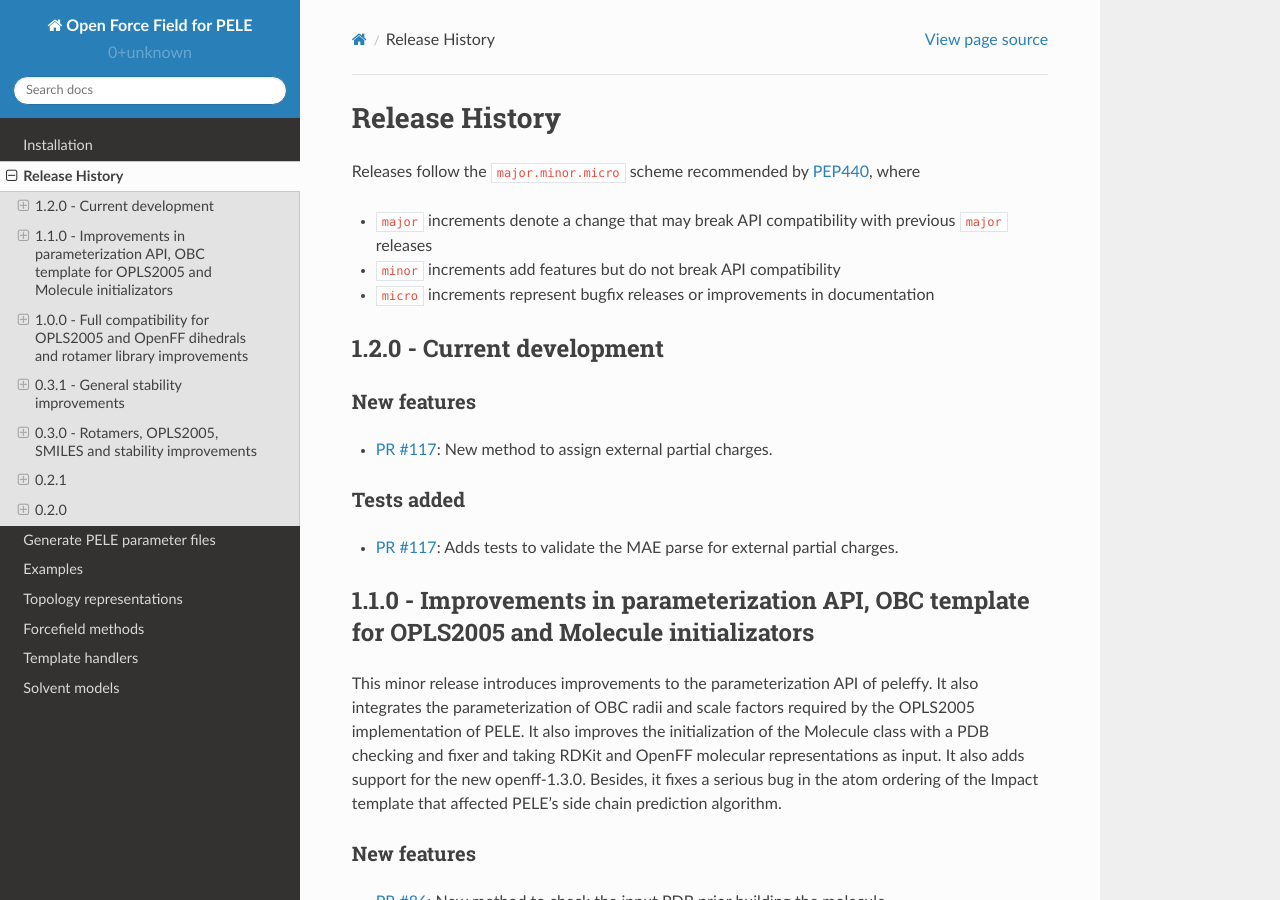
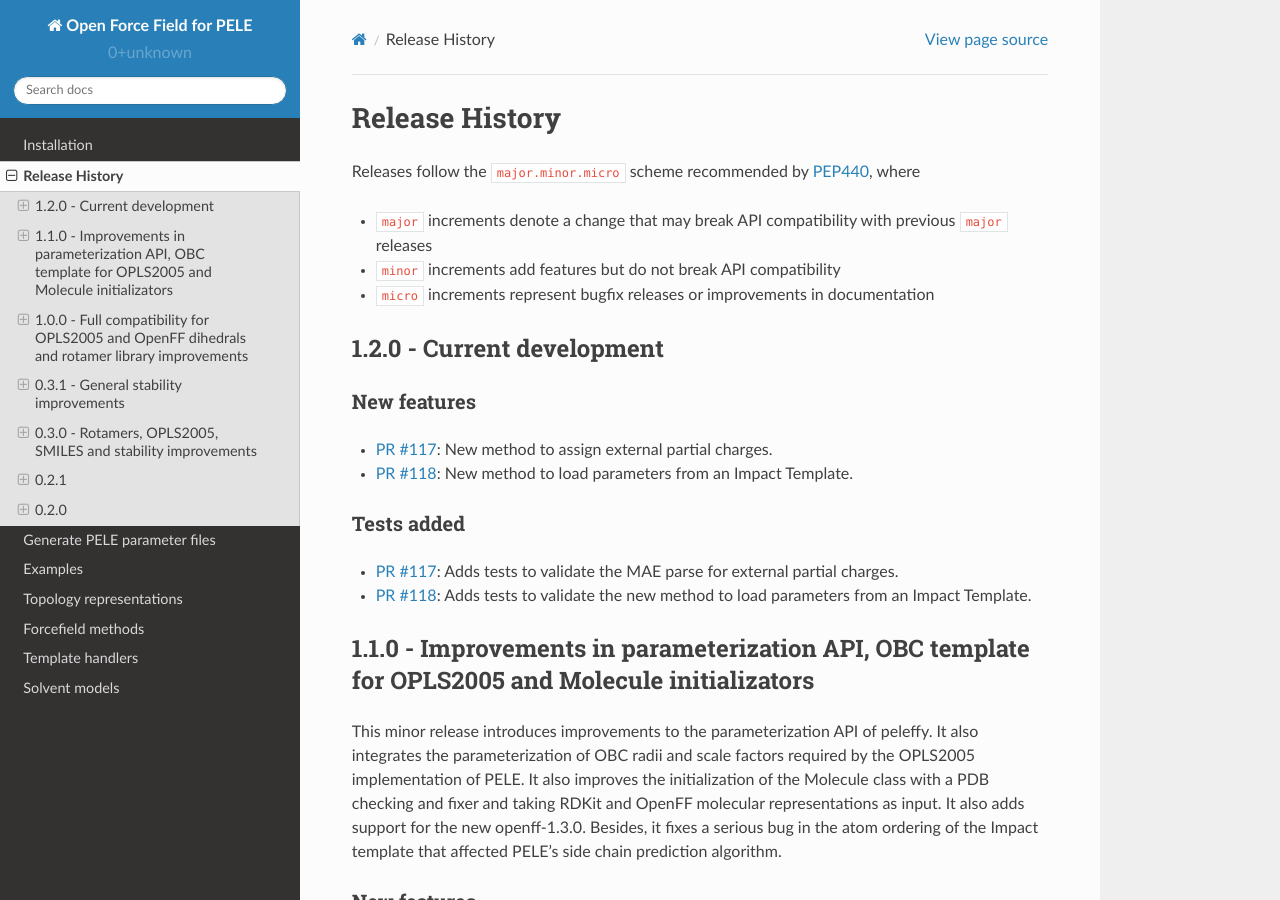
Before and after one commit to martimunicoy/peleffy, a Sphinx documentation site: the page built from docs/releasehistory.rst, in a window 1280 px wide and 900 px high. Built offline with Sphinx 7.4.7 and the Read the Docs theme 2.0.0, drawn with Linux system fonts in a browser that asks for light colours.

Commit message:
Update releasehistory.rst

```diff
--- a/docs/releasehistory.rst
+++ b/docs/releasehistory.rst
@@ -13,10 +13,12 @@
 New features
 """"""""""""
 - `PR #117 <https://github.com/martimunicoy/peleffy/pull/117>`_: New method to assign external partial charges.
+- `PR #118 <https://github.com/martimunicoy/peleffy/pull/118>`_: New method to load parameters from an Impact Template.
 
 Tests added
 """""""""""
 - `PR #117 <https://github.com/martimunicoy/peleffy/pull/117>`_: Adds tests to validate the MAE parse for external partial charges.
+- `PR #118 <https://github.com/martimunicoy/peleffy/pull/118>`_: Adds tests to validate the new method to load parameters from an Impact Template.
 
 
 1.1.0 - Improvements in parameterization API, OBC template for OPLS2005 and Molecule initializators
```
